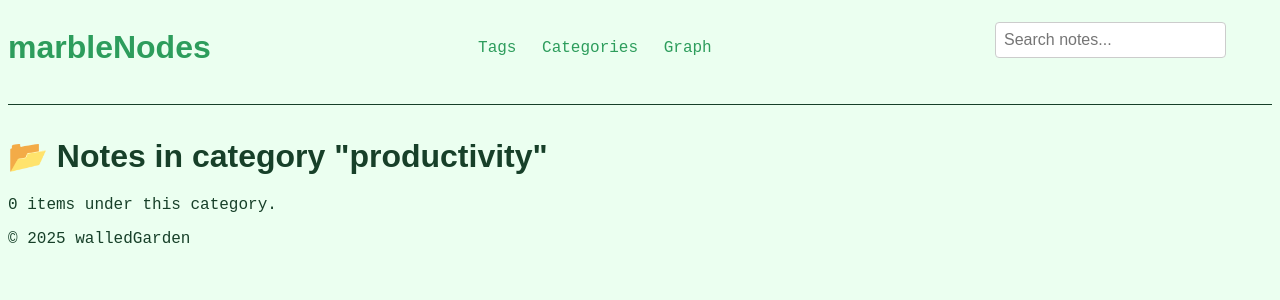
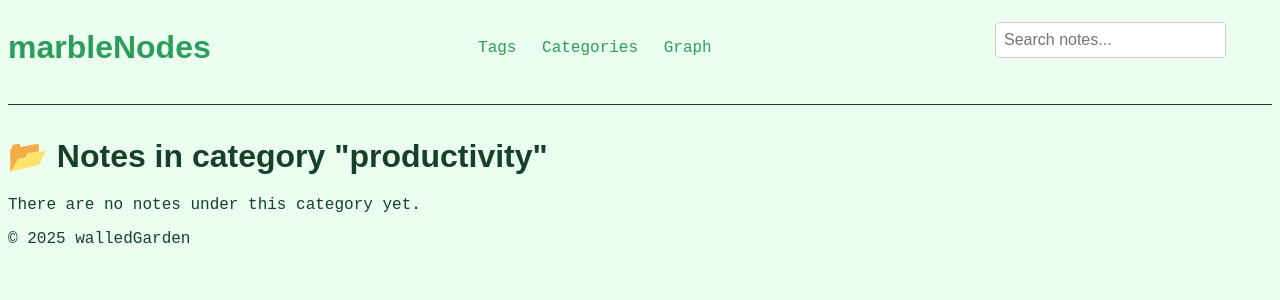
Before and after one commit to dduyg/5566677, a Jekyll site: the page built from categories/productivity.md, in a window 1280 px wide. Shown: the top 300 px of the page. Built offline with Jekyll 4.4.1, drawn with Linux system fonts in a browser that asks for light colours; some web fonts are replaced; comment, search, counter and statistics services are not loaded.

Commit message:
Update category.html

```diff
--- a/_layouts/category.html
+++ b/_layouts/category.html
@@ -7,6 +7,10 @@ layout: default
 {% assign sorted_notes = categorized_notes | sort: "last_modified_at" | reverse %}
 
 <h1>📂 Notes in category "{{ page.category }}"</h1>
+
+{% if sorted_notes == empty %}
+  <p>There are no notes under this category yet.</p>
+{% else %}
   <p>{{ sorted_notes | size }} item{% if sorted_notes | size != 1 %}s{% endif %} under this category.</p>
 
   <ul>
@@ -17,3 +21,4 @@ layout: default
       </li>
     {% endfor %}
   </ul>
+{% endif %}
```
Lines whose indentation alone changed are shown as unchanged.
